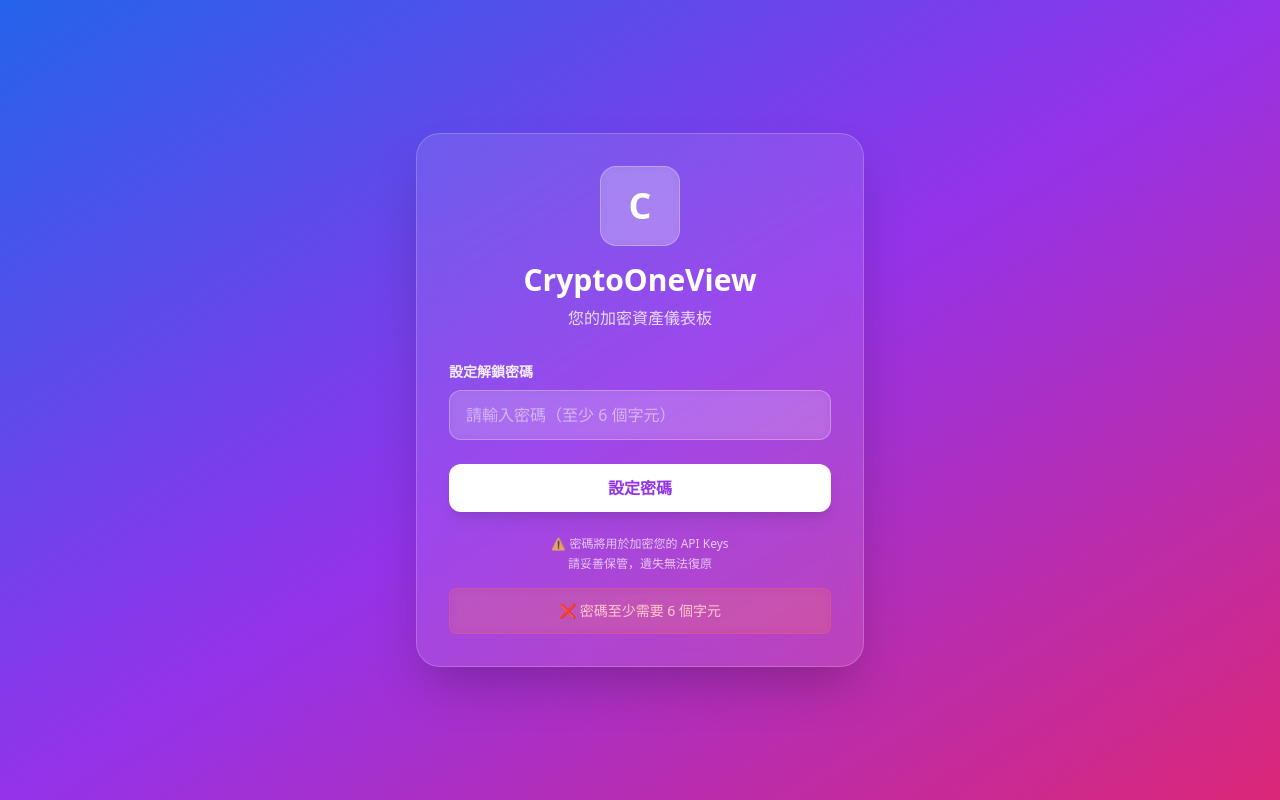
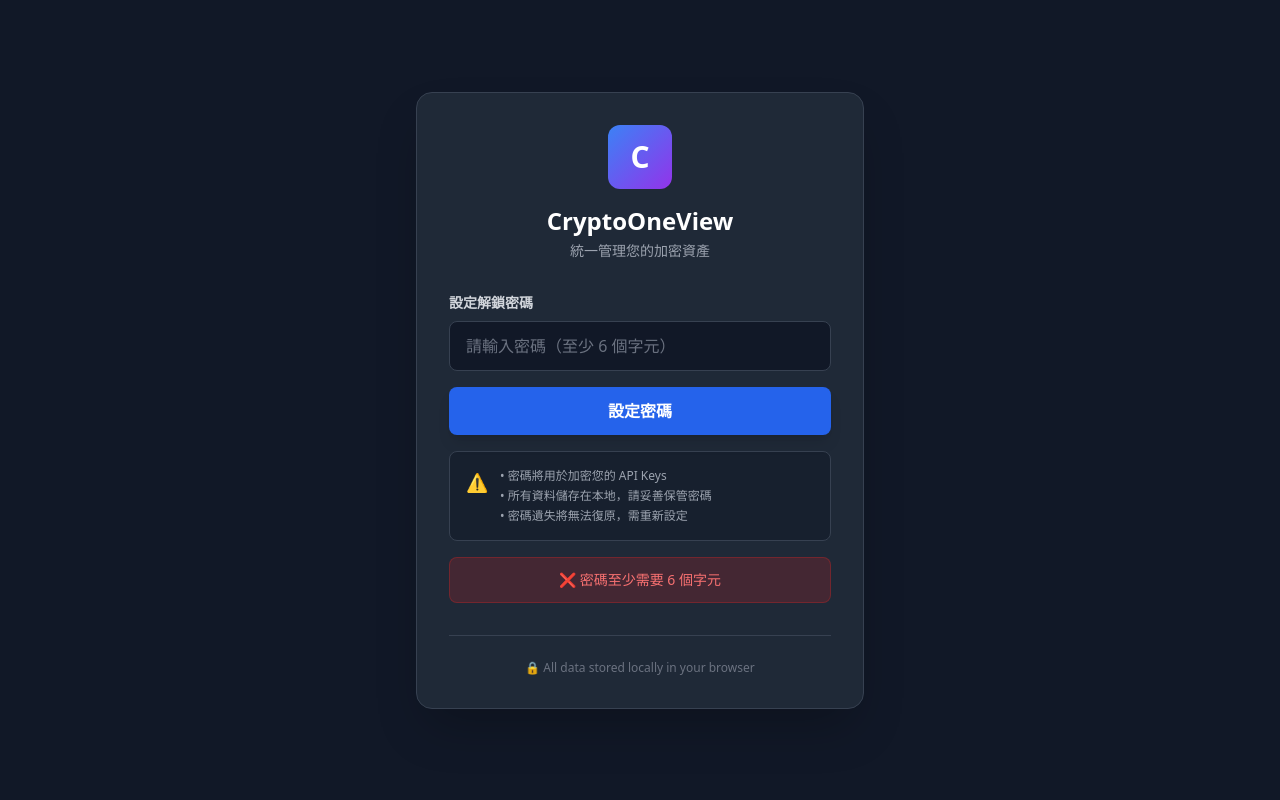
Before and after one commit to chun0Hsu/CryptoOneView, a Vue app: page / in a window 1280 px wide. Both pictures are taken after a click on the button "設定密碼". Built offline with nearby package versions, Linux system fonts and the light colour scheme.

Commit message:
redesign login page

```diff
--- a/src/App.vue
+++ b/src/App.vue
@@ -52,58 +52,77 @@ onMounted(() => {
   <Dashboard v-if="authStore.isUnlocked" />
 
   <!-- 未解鎖：顯示登入畫面 -->
-  <div v-else
-    class="min-h-screen bg-gradient-to-br from-blue-600 via-purple-600 to-pink-600 flex items-center justify-center p-4">
-    <div class="bg-white/10 backdrop-blur-lg rounded-3xl shadow-2xl p-8 w-full max-w-md border border-white/20">
+  <div v-else class="min-h-screen bg-gray-900 flex items-center justify-center p-4">
+    <div class="bg-gray-800 rounded-2xl shadow-2xl p-8 w-full max-w-md border border-gray-700">
 
       <!-- Logo -->
       <div class="text-center mb-8">
         <div
-          class="w-20 h-20 mx-auto bg-white/20 backdrop-blur-sm rounded-2xl flex items-center justify-center mb-4 border border-white/30">
-          <span class="text-4xl font-bold text-white">C</span>
+          class="w-16 h-16 mx-auto bg-gradient-to-br from-blue-500 to-purple-600 rounded-xl flex items-center justify-center mb-4">
+          <span class="text-3xl font-bold text-white">C</span>
         </div>
-        <h1 class="text-3xl font-bold text-white mb-2">CryptoOneView</h1>
-        <p class="text-white/80">您的加密資產儀表板</p>
+        <h1 class="text-2xl font-bold text-white mb-1">CryptoOneView</h1>
+        <p class="text-gray-400 text-sm">統一管理您的加密資產</p>
       </div>
 
       <!-- 首次設定密碼 -->
-      <div v-if="!authStore.passwordHash" class="space-y-6">
+      <div v-if="!authStore.passwordHash" class="space-y-4">
         <div>
-          <label class="block text-sm font-semibold text-white/90 mb-2">設定解鎖密碼</label>
+          <label class="block text-sm font-semibold text-gray-300 mb-2">設定解鎖密碼</label>
           <input ref="passwordInputRef" v-model="passwordInput" type="password" placeholder="請輸入密碼（至少 6 個字元）"
             @keyup.enter="handleSetPassword"
-            class="w-full px-4 py-3 bg-white/10 backdrop-blur-sm border border-white/30 rounded-xl text-white placeholder-white/50 focus:outline-none focus:ring-2 focus:ring-white/50 transition" />
+            class="w-full px-4 py-3 bg-gray-900 border border-gray-700 rounded-lg text-white placeholder-gray-500 focus:outline-none focus:ring-2 focus:ring-blue-500 focus:border-transparent transition" />
         </div>
 
         <button @click="handleSetPassword"
-          class="w-full bg-white hover:bg-white/90 text-purple-600 font-bold py-3 px-6 rounded-xl transition shadow-lg">
+          class="w-full bg-blue-600 hover:bg-blue-700 text-white font-semibold py-3 px-6 rounded-lg transition shadow-lg">
           設定密碼
         </button>
 
-        <div class="text-center text-xs text-white/70 space-y-1">
-          <p>⚠️ 密碼將用於加密您的 API Keys</p>
-          <p>請妥善保管，遺失無法復原</p>
+        <div class="bg-gray-900/50 border border-gray-700 rounded-lg p-4">
+          <div class="flex items-start space-x-3">
+            <span class="text-yellow-500 text-lg">⚠️</span>
+            <div class="text-xs text-gray-400 space-y-1">
+              <p>• 密碼將用於加密您的 API Keys</p>
+              <p>• 所有資料儲存在本地，請妥善保管密碼</p>
+              <p>• 密碼遺失將無法復原，需重新設定</p>
+            </div>
+          </div>
         </div>
       </div>
 
       <!-- 解鎖介面 -->
-      <div v-else class="space-y-6">
+      <div v-else class="space-y-4">
         <div>
-          <label class="block text-sm font-semibold text-white/90 mb-2">輸入密碼解鎖</label>
+          <label class="block text-sm font-semibold text-gray-300 mb-2">解鎖密碼</label>
           <input ref="passwordInputRef" v-model="passwordInput" type="password" placeholder="請輸入密碼"
             @keyup.enter="handleUnlock"
-            class="w-full px-4 py-3 bg-white/10 backdrop-blur-sm border border-white/30 rounded-xl text-white placeholder-white/50 focus:outline-none focus:ring-2 focus:ring-white/50 transition" />
+            class="w-full px-4 py-3 bg-gray-900 border border-gray-700 rounded-lg text-white placeholder-gray-500 focus:outline-none focus:ring-2 focus:ring-blue-500 focus:border-transparent transition" />
         </div>
 
         <button @click="handleUnlock"
-          class="w-full bg-white hover:bg-white/90 text-purple-600 font-bold py-3 px-6 rounded-xl transition shadow-lg">
-          🔓 解鎖
+          class="w-full bg-blue-600 hover:bg-blue-700 text-white font-semibold py-3 px-6 rounded-lg transition shadow-lg flex items-center justify-center space-x-2">
+          <span>🔓</span>
+          <span>解鎖</span>
         </button>
+
+        <div class="text-center">
+          <p class="text-xs text-gray-500">
+            系統將在 30 分鐘無操作後自動鎖定
+          </p>
+        </div>
       </div>
 
       <!-- 錯誤訊息 -->
-      <div v-if="errorMessage" class="mt-4 p-3 bg-red-500/20 backdrop-blur-sm border border-red-400/30 rounded-lg">
-        <p class="text-sm text-red-200 text-center">❌ {{ errorMessage }}</p>
+      <div v-if="errorMessage" class="mt-4 p-3 bg-red-600/20 border border-red-600/30 rounded-lg">
+        <p class="text-sm text-red-400 text-center">❌ {{ errorMessage }}</p>
+      </div>
+
+      <!-- Footer -->
+      <div class="mt-8 pt-6 border-t border-gray-700 text-center">
+        <p class="text-xs text-gray-500">
+          🔒 All data stored locally in your browser
+        </p>
       </div>
 
     </div>
```
